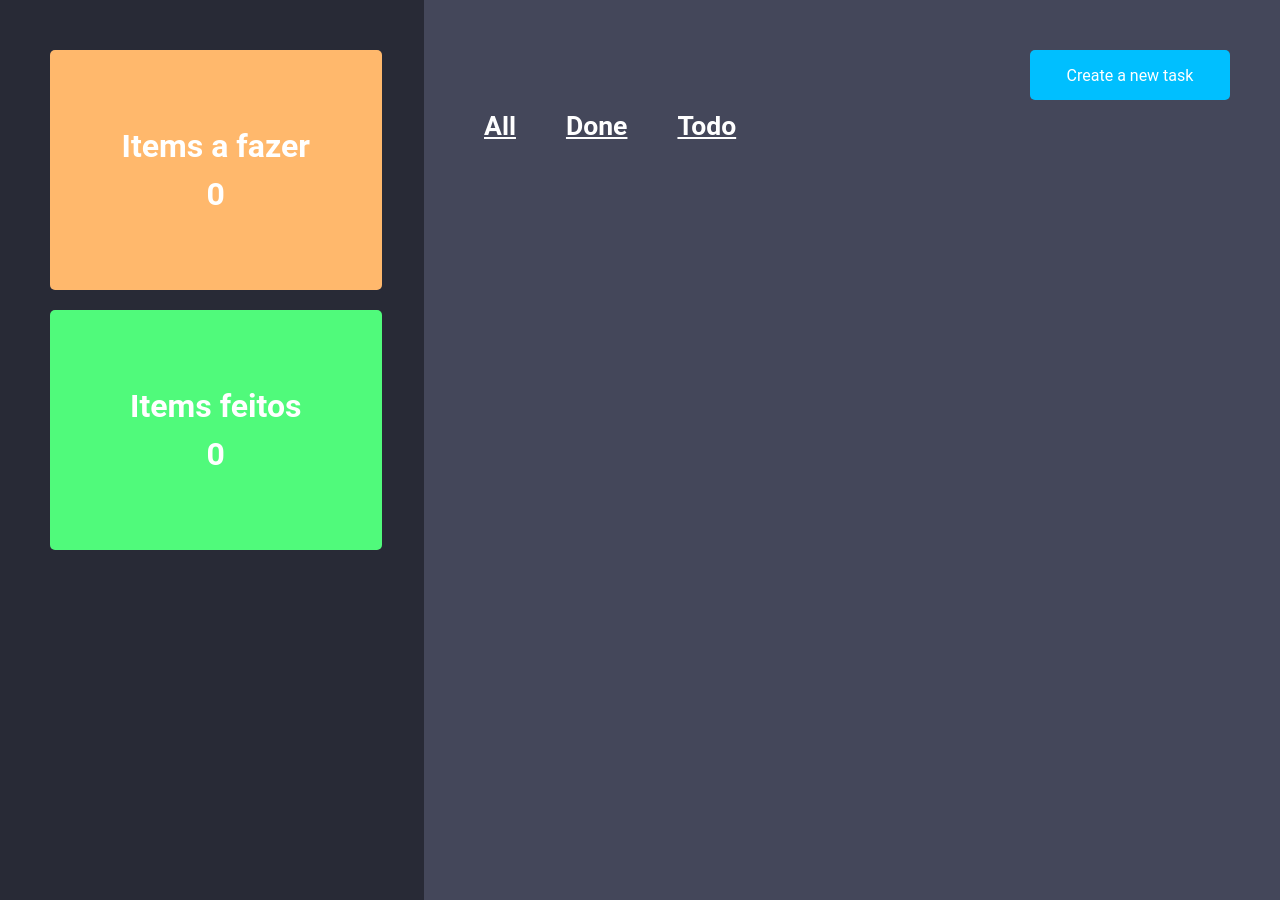
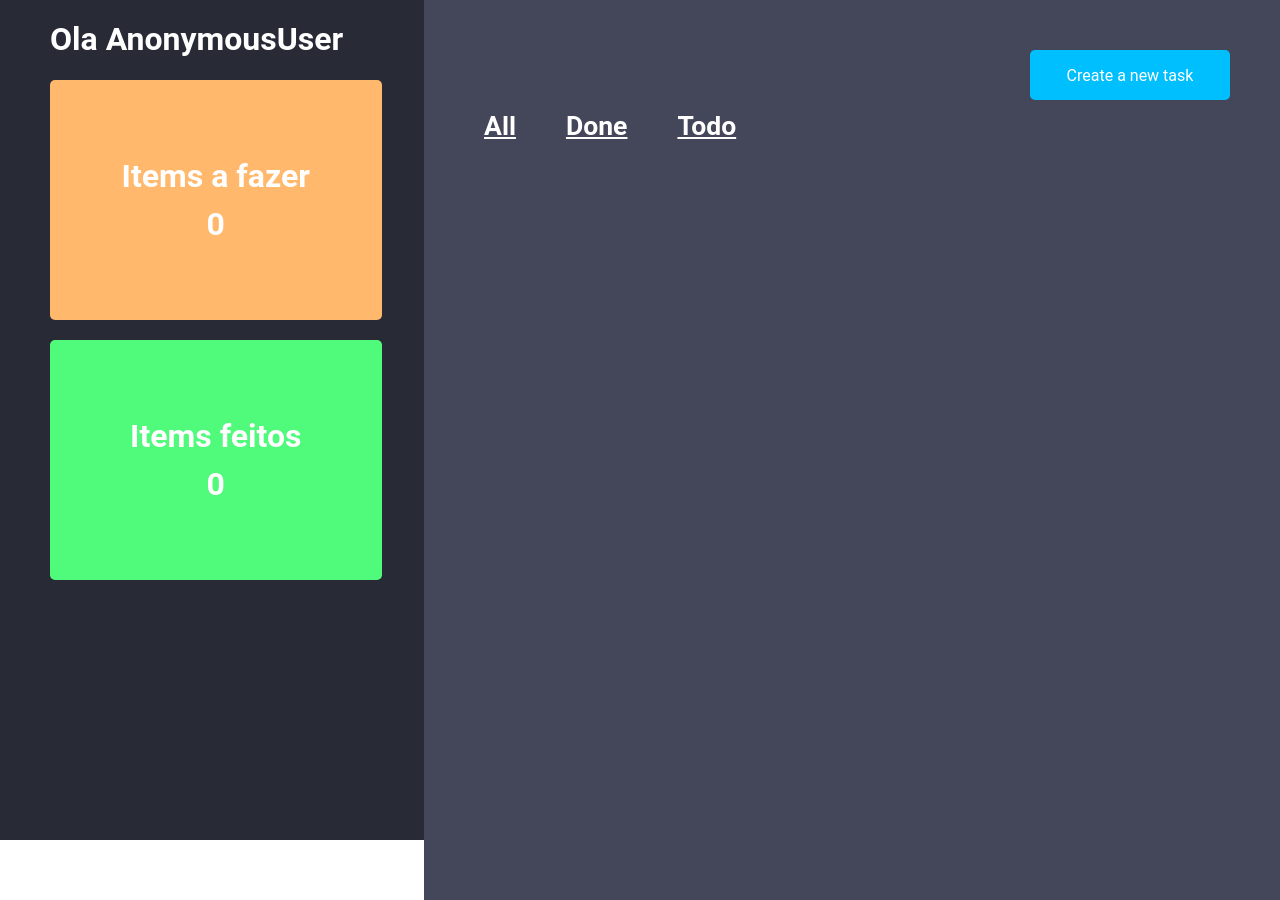
Before and after one commit to Projetos-De-Aprendizagem/django-todo, a Django app: page / in a window 1280 px wide. Run offline with Django 4.2, Linux system fonts and the light colour scheme; data that the repository does not hold is empty.

Commit message:
chore: 12 - added filter into view, username in template and css.

```diff
--- a/todo/static/css/style.css
+++ b/todo/static/css/style.css
@@ -15,10 +15,14 @@
 .left-container {
     display: flex;
     flex-direction: column;
-    padding: 50px;
+    padding: 20px 50px;
     width: 30%;
     height: 100%;
     background-color: #282a36;
+}
+
+.username-container {
+    height: 60px;
 }
 
 .todo{
@@ -51,6 +55,8 @@
 .space{
     margin-bottom: 10px;
 }
+
+
 
 /* ------------- RIGHT CONTAINER -------- */
 .right-container {
--- a/todo/templates/todo/main.html
+++ b/todo/templates/todo/main.html
@@ -4,6 +4,9 @@
     <div class="main-container">
         <div class="left-container">
             {% comment %} LEFT CONTAINER {% endcomment %}
+            <div class="username-container">
+              <h1 class="logged_user">Ola {{ request.user }}</h1>
+            </div>
             <div class="todo">
                 <h1 class="space">Items a fazer</h1>
                 <h1>{{ numero_tarefas_nao_feitas }}</h1>
--- a/todo/views.py
+++ b/todo/views.py
@@ -5,6 +5,8 @@
 # Create your views here.
 def index(request, category='all'):
     categorias = Categoria.objects.all()
+
+    # tarefa filtrada pelo usuario
     tarefas = Tarefa.objects.all()
 
     numero_tarefas_feitas = Tarefa.objects.filter(feito=True).count()
@@ -52,7 +54,9 @@
             tarefa = Tarefa(
                 nome=nome,
                 descricao=descricao,
-                categoria=categoria
+                categoria=categoria,
+                # adicionado usuario automaticamente.
+                usuario=request.user
             )
             tarefa.save()
             return redirect('index')
```
